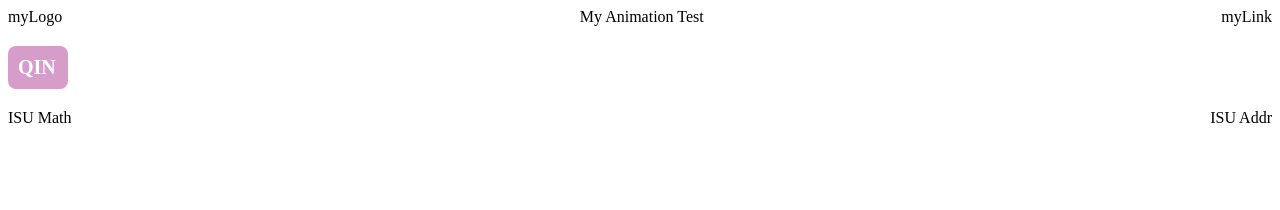
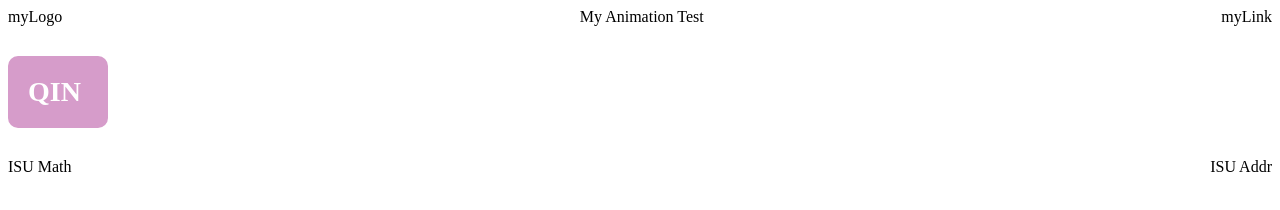
Before and after one commit to yuki1226/yuki1226.github.io, a plain HTML site: page myAnimation.html in a window 1280 px wide. Drawn offline with Linux system fonts and the light colour scheme.

Commit message:
Update myAnimationStyle.css

```diff
--- a/CSS/myAnimationStyle.css
+++ b/CSS/myAnimationStyle.css
@@ -21,14 +21,14 @@ footer{
 }
 
 #animateDiv {
-    width:40px;
+    width: 60px;
     background: #d69cca;
     color: white;
-    font-size: 20px;
+    font-size: 28px;
     font-weight: bolder;
-    padding: 10px;
-    margin: 20px 0px;
-    border-radius: 8px;
+    padding: 20px;
+    margin: 30px 0px;
+    border-radius: 10px;
     position: relative;
     animation: myAnimateDiv 5s infinite;
 }
```
